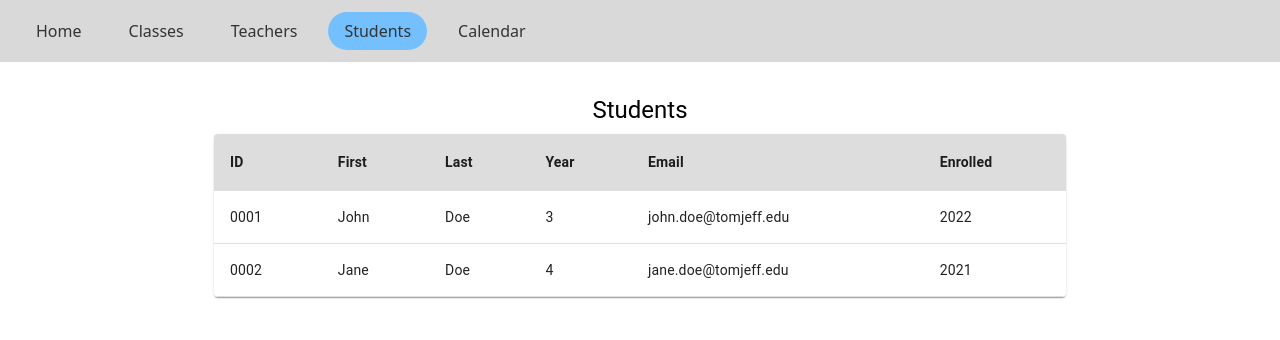
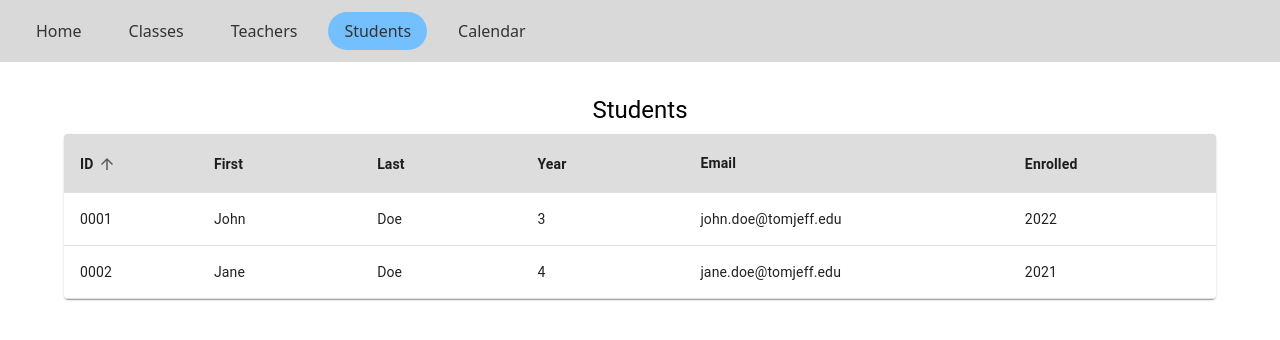
Before and after one commit to Henok-foslyk/Thomas-Jefferson-Elementary-School-Dashboard, a React (Vite) app: page /students in a window 1280 px wide. Shown: the top 340 px of the page. Built offline with nearby package versions, Linux system fonts and the light colour scheme.

Commit message:
Allow sorting of each student info

```diff
--- a/src/routes/StudentDirectory.jsx
+++ b/src/routes/StudentDirectory.jsx
@@ -8,10 +8,12 @@ import {
   TableHead,
   TableRow,
   Paper,
+  TableSortLabel,
 } from "@mui/material";
+import { useState, useMemo } from "react";
 import Navbar from "../components/Navbar.jsx";
 
-const students = [
+const studentsData = [
   {
     id: "0001",
     first: "John",
@@ -31,11 +33,41 @@ const students = [
 ];
 
 export default function StudentDirectory() {
+  const [sortConfig, setSortConfig] = useState({ key: "id", direction: "asc" });
+
+  // useMemo to memoize the sorted students
+  const sortedStudents = useMemo(() => {
+    const sorted = [...studentsData];
+    sorted.sort((a, b) => {
+      let aKey = a[sortConfig.key];
+      let bKey = b[sortConfig.key];
+
+      // Numeric-sort for year & enrollmentYear
+      if (sortConfig.key === "year" || sortConfig.key === "enrollmentYear") {
+        aKey = Number(aKey);
+        bKey = Number(bKey);
+      }
+
+      if (aKey < bKey) return sortConfig.direction === "asc" ? -1 : 1;
+      if (aKey > bKey) return sortConfig.direction === "asc" ? 1 : -1;
+      return 0;
+    });
+    return sorted;
+  }, [sortConfig]);
+
+  // Function to handle sorting when a column header is clicked
+  function handleSort(key) {
+    setSortConfig((prev) => ({
+      key,
+      direction: prev.key === key && prev.direction === "asc" ? "desc" : "asc",
+    }));
+  }
+
   return (
     <>
       <Navbar />
 
-      <Container maxWidth="md" sx={{ mt: 4 }}>
+      <Container maxWidth="lg" sx={{ mt: 4 }}>
         <Typography variant="h5" align="center" gutterBottom>
           Students
         </Typography>
@@ -45,28 +77,58 @@ export default function StudentDirectory() {
             <TableHead sx={{ backgroundColor: "#ddd" }}>
               <TableRow>
                 <TableCell>
-                  <strong>ID</strong>
+                  <TableSortLabel
+                    active={sortConfig.key === "id"}
+                    direction={sortConfig.key === "id" ? sortConfig.direction : "asc"}
+                    onClick={() => handleSort("id")}
+                  >
+                    <strong>ID</strong>
+                  </TableSortLabel>
                 </TableCell>
                 <TableCell>
-                  <strong>First</strong>
+                  <TableSortLabel
+                    active={sortConfig.key === "first"}
+                    direction={sortConfig.key === "first" ? sortConfig.direction : "asc"}
+                    onClick={() => handleSort("first")}
+                  >
+                    <strong>First</strong>
+                  </TableSortLabel>
                 </TableCell>
                 <TableCell>
-                  <strong>Last</strong>
+                  <TableSortLabel
+                    active={sortConfig.key === "last"}
+                    direction={sortConfig.key === "last" ? sortConfig.direction : "asc"}
+                    onClick={() => handleSort("last")}
+                  >
+                    <strong>Last</strong>
+                  </TableSortLabel>
                 </TableCell>
                 <TableCell>
-                  <strong>Year</strong>
+                  <TableSortLabel
+                    active={sortConfig.key === "year"}
+                    direction={sortConfig.key === "year" ? sortConfig.direction : "asc"}
+                    onClick={() => handleSort("year")}
+                  >
+                    <strong>Year</strong>
+                  </TableSortLabel>
                 </TableCell>
                 <TableCell>
                   <strong>Email</strong>
                 </TableCell>
                 <TableCell>
-                  <strong>Enrolled</strong>
+                  <TableSortLabel
+                    active={sortConfig.key === "enrollmentYear"}
+                    direction={sortConfig.key === "enrollmentYear" ? sortConfig.direction : "asc"}
+                    onClick={() => handleSort("enrollmentYear")}
+                  >
+                    <strong>Enrolled</strong>
+                  </TableSortLabel>
                 </TableCell>
               </TableRow>
             </TableHead>
 
             <TableBody>
-              {students.map((student) => (
+              {sortedStudents.map((student) => (
                 <TableRow key={student.id}>
                   <TableCell>{student.id}</TableCell>
                   <TableCell>{student.first}</TableCell>
```
